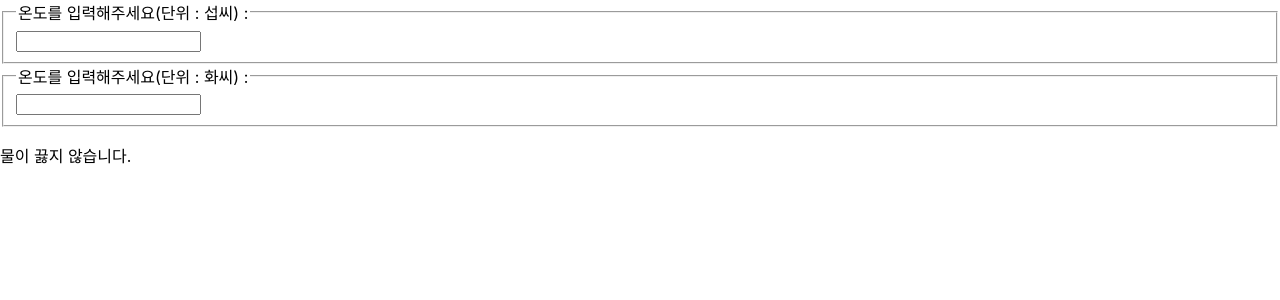
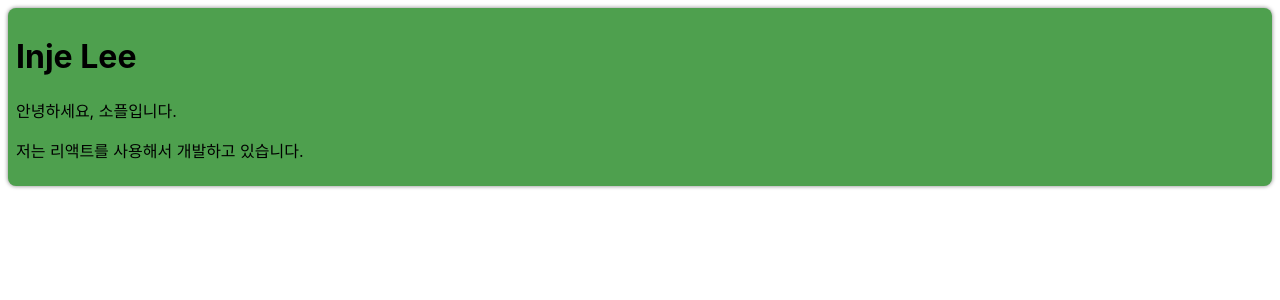
Before and after one commit to Gamemode1221/23-React, a React (Create React App) app: page / in a window 1280 px wide. Shown: the top 300 px of the page. Built offline with nearby package versions, Linux system fonts and the light colour scheme.

Commit message:
12주차

```diff
--- a/src/index.js
+++ b/src/index.js
@@ -3,12 +3,12 @@
 import './index.css';
 import reportWebVitals from './reportWebVitals';
 
-import Calculator from "./week11/Calculator";
+import ProfileCard from "./week12/ProfileCard";
 
 const root = ReactDOM.createRoot(document.getElementById('root'));
 root.render(
   <React.StrictMode>
-      <Calculator />
+      <ProfileCard />
   </React.StrictMode>
 );
 
--- /dev/null
+++ b/src/week12/Card.jsx
@@ -0,0 +1,20 @@
+function Card(props) {
+    const { title, backgroundColor, children } = props;
+
+    return (
+        <div
+            style={{
+                margin: 8,
+                padding: 8,
+                borderRadius: 8,
+                boxShadow: "0px 0px 4px grey",
+                backgroundColor: backgroundColor || "white",
+            }}
+        >
+            {title && <h1>{title}</h1>}
+            {children}
+        </div>
+    );
+}
+
+export default Card;
--- /dev/null
+++ b/src/week12/ProfileCard.jsx
@@ -0,0 +1,12 @@
+import Card from "./Card";
+
+function ProfileCard(props) {
+    return (
+        <Card title="Inje Lee" backgroundColor="#4ea04e">
+            <p>안녕하세요, 소플입니다.</p>
+            <p>저는 리액트를 사용해서 개발하고 있습니다.</p>
+        </Card>
+    );
+}
+
+export default ProfileCard;
```
Also changed, not shown: 1 other file (tests, documents, lock files or other folders).
